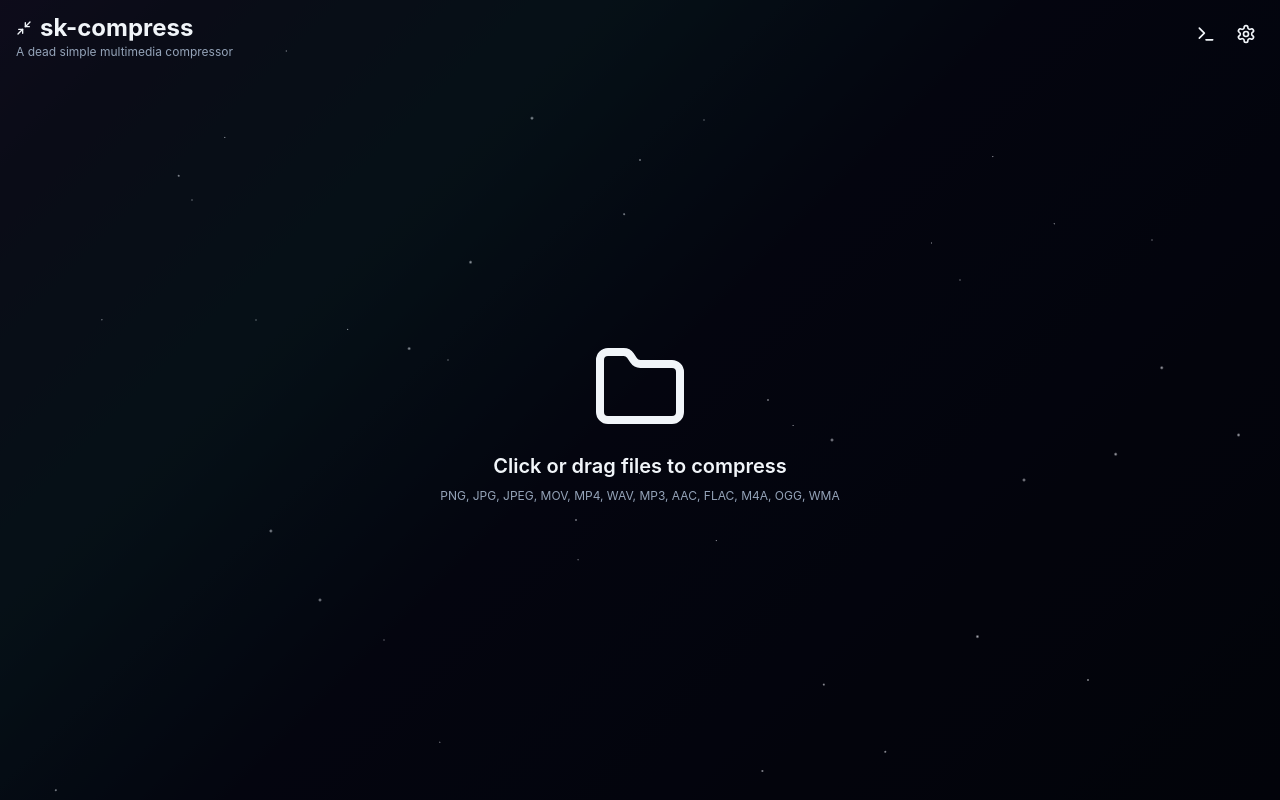
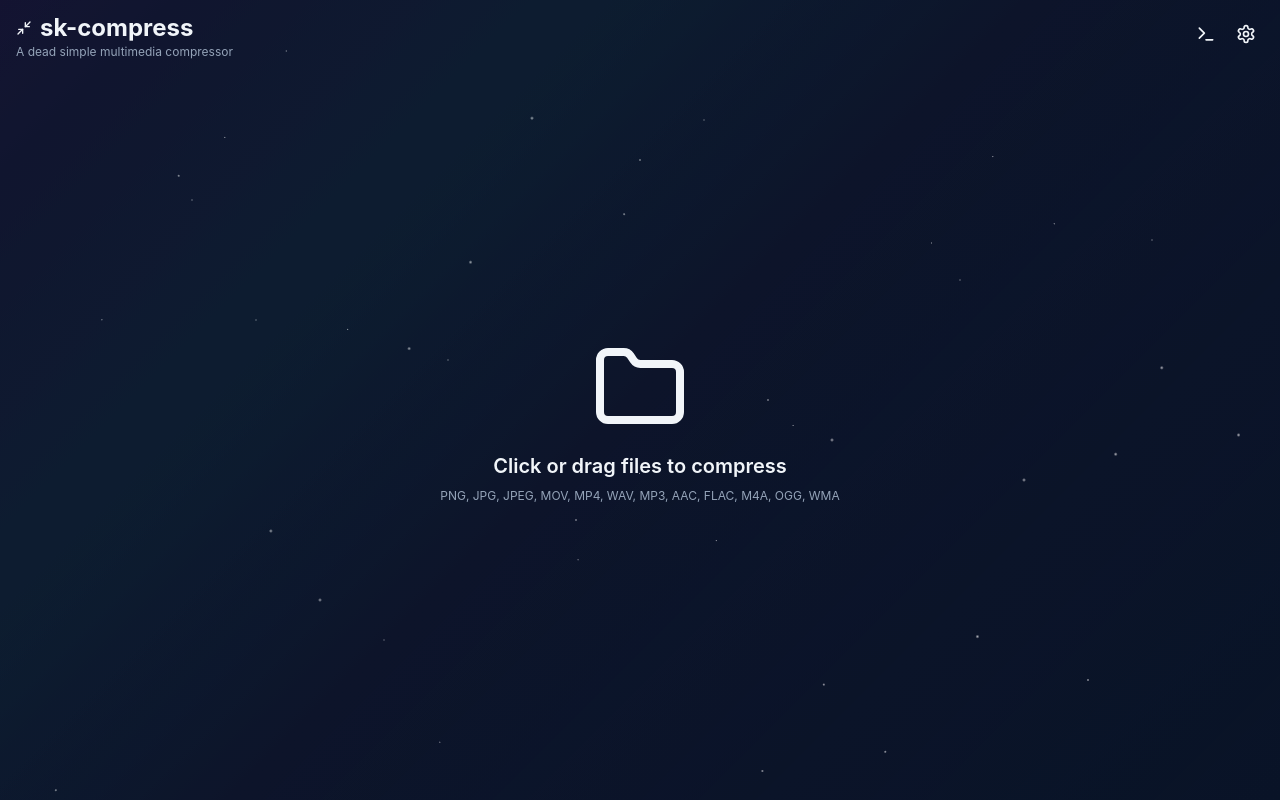
Before and after one commit to samkasman/kompress, a React (Vite) app: page / in a window 1280 px wide. Built offline with nearby package versions, Linux system fonts and the light colour scheme.

Commit message:
Update layout styles

```diff
--- a/src/components/DropZone.tsx
+++ b/src/components/DropZone.tsx
@@ -539,7 +539,7 @@ export default function DropZone({
                 </button>
               </div>
 
-              <div className="space-y-6">
+              <div className="bg-slate-950/50 rounded-lg p-3 space-y-6">
                 <div>
                   <div className="flex items-center justify-between mb-2">
                     <p className="text-sm font-semibold text-slate-200">
--- a/src/index.css
+++ b/src/index.css
@@ -64,7 +64,7 @@
   }
   html {
     position: relative;
-    background: #000000;
+    background: linear-gradient(135deg, #0a0e27 0%, #0f1a2e 50%, #0a1628 100%);
   }
 
   html::after {
```
